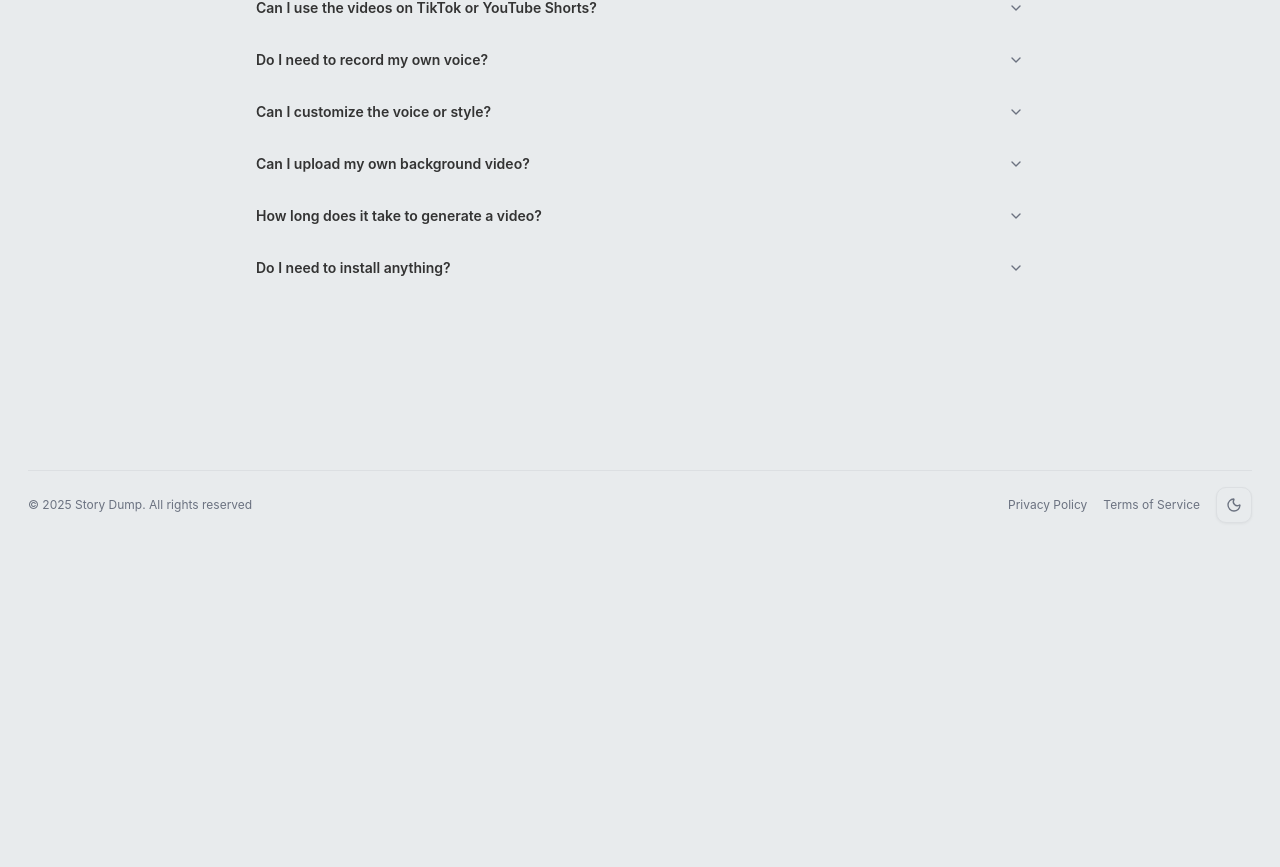
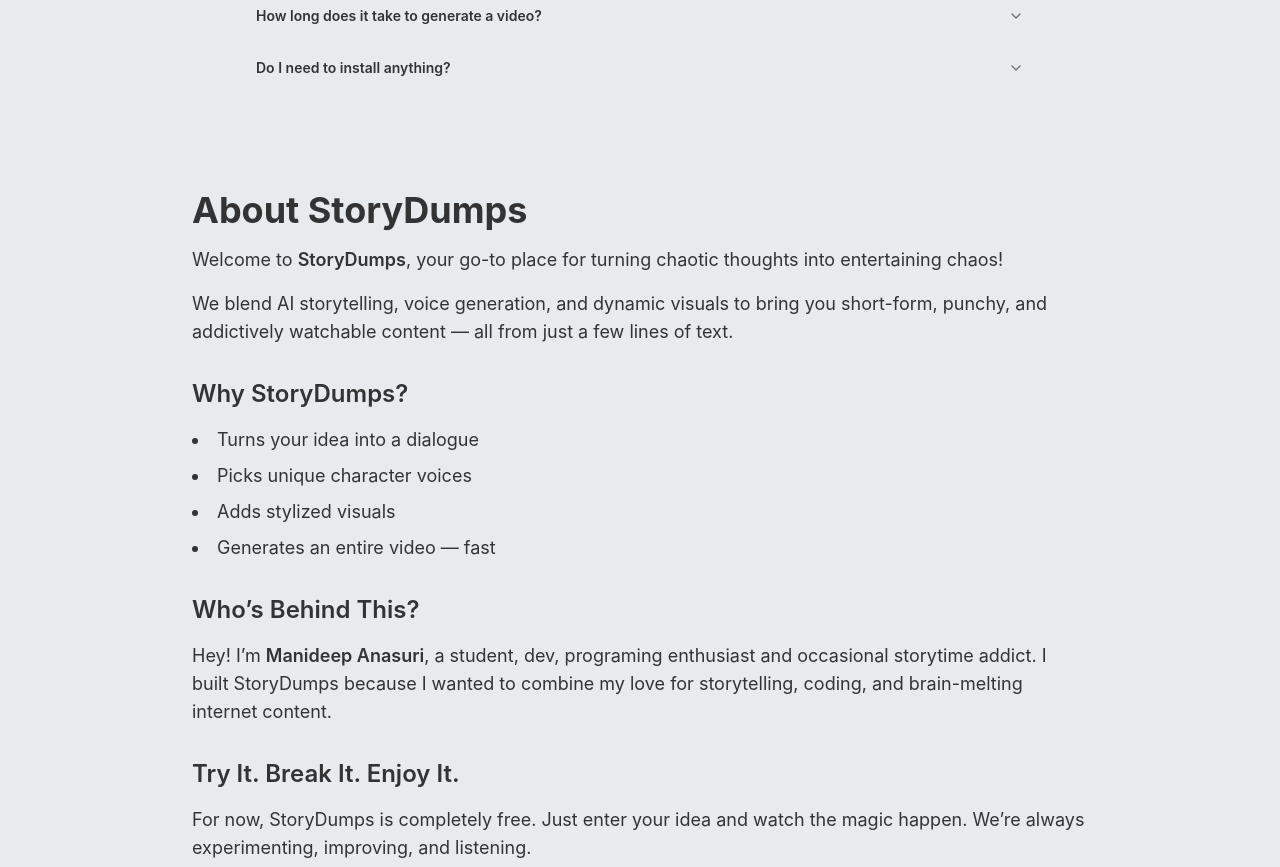
Before and after one commit to manideepanasuri/Story-Dumps, a React (Vite) app: page / in a window 1280 px wide. Shown: the part 1930-2797 px from the top of the page. Before the commit the page ends 2469 px from the top, so only its background shows below. Built offline with nearby package versions, Linux system fonts and the light colour scheme; no server answers.

Commit message:
updated landing page

```diff
--- /dev/null
+++ b/src/components/About-componet.tsx
@@ -0,0 +1,61 @@
+import { Github } from "lucide-react";
+import {Link} from "react-router-dom";
+import {Button} from "@/components/ui/button.tsx";
+
+const About = () => {
+  return (
+    <section className="w-full px-3 py-12 " id="about-us">
+      <div className="max-w-4xl mx-auto">
+        <h1 className="text-4xl font-bold mb-4">
+          About StoryDumps
+        </h1>
+
+        <p className=" mb-4 text-lg">
+          Welcome to <span className="font-semibold">StoryDumps</span>, your go-to place for turning chaotic thoughts into entertaining chaos!
+        </p>
+        <p className=" mb-4 text-lg">
+          We blend AI storytelling, voice generation, and dynamic visuals to bring you short-form, punchy, and addictively watchable content — all from just a few lines of text.
+        </p>
+
+        <h2 className="text-2xl font-semibold  mt-8 mb-4">
+          Why StoryDumps?
+        </h2>
+        <ul className="list-disc list-inside  mb-4 space-y-2 text-lg">
+          <li>Turns your idea into a dialogue</li>
+          <li>Picks unique character voices</li>
+          <li>Adds stylized visuals</li>
+          <li>Generates an entire video — fast</li>
+        </ul>
+
+        <h2 className="text-2xl font-semibold  mt-8 mb-4">
+          Who’s Behind This?
+        </h2>
+        <p className=" mb-4 text-lg">
+          Hey! I’m <span className="font-semibold">Manideep Anasuri</span>, a student, dev, programing enthusiast and occasional storytime addict.
+          I built StoryDumps because I wanted to combine my love for storytelling, coding, and brain-melting internet content.
+        </p>
+
+        <h2 className="text-2xl font-semibold  mt-8 mb-4">
+          Try It. Break It. Enjoy It.
+        </h2>
+        <p className=" text-lg mb-6">
+          For now, StoryDumps is completely free. Just enter your idea and watch the magic happen. We’re always experimenting, improving, and listening.
+        </p>
+
+        <Button variant="outline" asChild className="mt-10">
+          <Link
+            to="https://github.com/manideepanasuri"
+            target="_blank"
+            rel="noopener noreferrer"
+            className="inline-flex items-center gap-2 px-4 py-2 text-sm font-medium rounded-lg transition"
+          >
+            <Github className="w-5 h-5" />
+            Follow me on GitHub
+          </Link>
+        </Button>
+      </div>
+    </section>
+  );
+};
+
+export default About;
--- a/src/components/faq1.tsx
+++ b/src/components/faq1.tsx
@@ -63,7 +63,7 @@ const Faq1 = ({
 
               }: Faq1Props) => {
   return (
-    <section className="py-32 " id="FAQ's">
+    <section className="py-12 px-3" id="FAQ's">
       <div className="container max-w-3xl mx-auto">
         <h1 className="mb-4 text-3xl font-semibold md:mb-11 md:text-4xl">
           {heading}
--- a/src/components/feature17.tsx
+++ b/src/components/feature17.tsx
@@ -63,7 +63,7 @@ const Feature17 = ({
   ],
 }: Feature17Props) => {
   return (
-    <section className="py-32" id="Feature17">
+    <section className="py-12 px-3" id="Feature17">
       <div className="container mx-auto max-w-7xl">
         <p className="mb-4 text-xs text-muted-foreground md:pl-5">
           {subheading}
--- a/src/components/navbar1.tsx
+++ b/src/components/navbar1.tsx
@@ -65,6 +65,7 @@ const Navbar1 = ({
   },
   menu = [
     { title: "Generate", url: "/home",authentiation: true },
+    {title: "History",url: "/History",authentiation: true },
     {
       title: "Features",
       url: "/#Feature17",
@@ -75,7 +76,11 @@ const Navbar1 = ({
       url: "/#FAQ's",
       authentiation: false,
     },
-    {title: "History",url: "/History",authentiation: true },
+    {
+      title: "About Us",
+      url: "/#about-us",
+      authentiation: false,
+    }
   ],
   auth = {
     login: { title: "Login", url: "/login" },
--- a/src/pages/Landing.tsx
+++ b/src/pages/Landing.tsx
@@ -4,6 +4,7 @@ import {Feature17} from "@/components/feature17.tsx";
 import {Faq1} from "@/components/faq1.tsx";
 import {useLocation} from "react-router-dom";
 import {useEffect} from "react";
+import About from "@/components/About-componet.tsx";
 
 
 function Landing() {
@@ -29,6 +30,9 @@ function Landing() {
       <TopAnimation>
         <Faq1/>
       </TopAnimation>
+      <TopAnimation>
+        <About/>
+      </TopAnimation>
     </>
   );
 }
```
